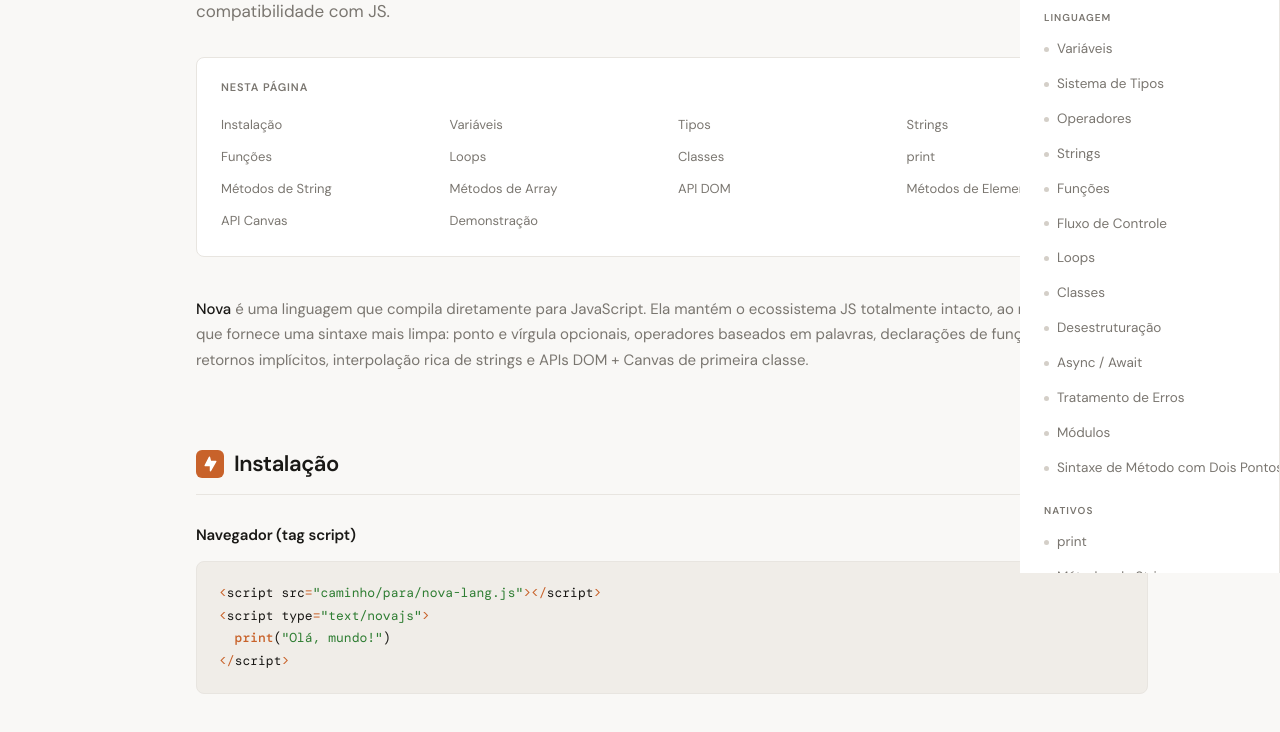
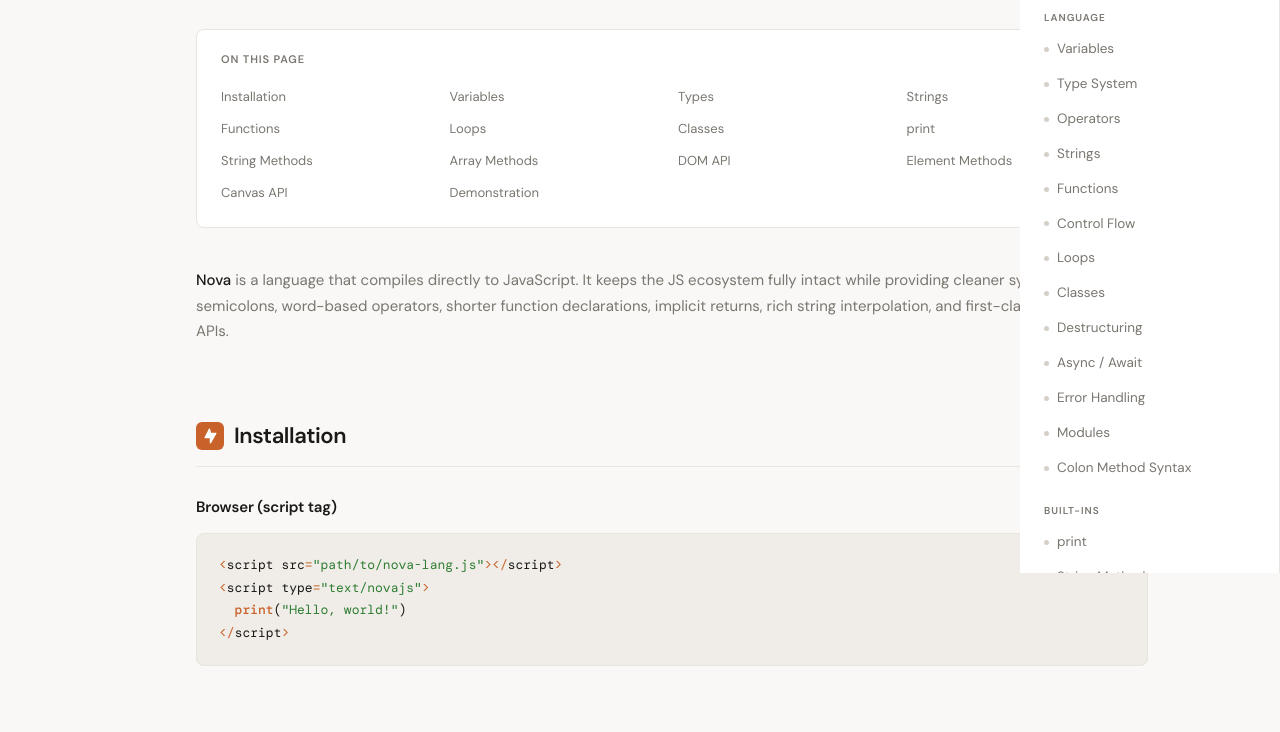
Before and after one commit to kazwtto/novajs, a website: page docs/index.html in a window 1280 px wide. Shown: the part 227-959 px from the top of the page. Drawn offline with nearby package versions, Linux system fonts and the light colour scheme; a web font is replaced by a local one.

Commit message:
portugues language fix my another dumb dumb error

```diff
--- a/docs/index.html
+++ b/docs/index.html
@@ -10,7 +10,7 @@
         <link rel="stylesheet" href="style.css" />
         <script>
             const langs = navigator.languages || [navigator.language || navigator.userLanguage];
-            if (!langs.some(l => l && l.toLowerCase().startsWith('pt'))) {
+            if (langs.some(l => l && l.toLowerCase().startsWith('pt'))) {
                 fetch('/pt/index.html')
                     .then(r =>  r.text())
                     .then(html => {
```
